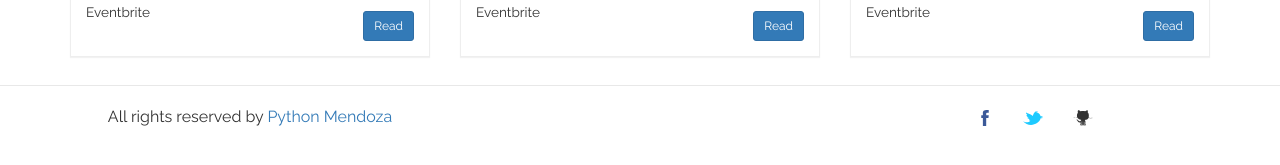
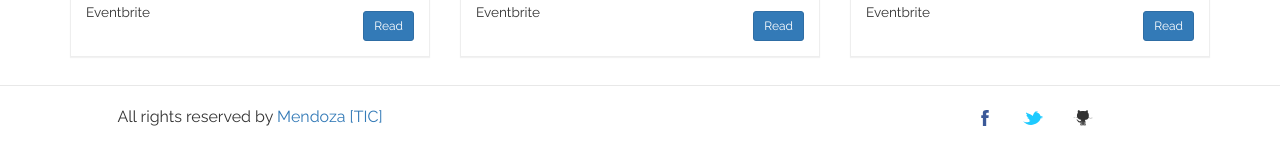
Before and after one commit to mdztic/mdztic.github.io, a Jekyll site: the page built from index.html, in a window 1280 px wide. Shown: the part 518-683 px from the top of the page. Built offline with Jekyll 4.4.1, drawn with Linux system fonts in a browser that asks for light colours; the list of posts is cut into pages by our own code.

Commit message:
change names

```diff
--- a/_config.yml
+++ b/_config.yml
@@ -7,14 +7,14 @@
 
 # Site settings
 title: Mendoza [TIC]
-email: pythonmendoza@gmail.com
+email: mdztic@gmail.com
 description: > # this means to ignore newlines until "baseurl:"
-   Mendoza Job[s] y Evento[s].
+   Mendoza [TIC] = Mendoza Job[s] + Evento[s]
 
 
 
-baseurl: "/mdzjobs.github.io" # the subpath of your site, e.g. /blog
-url: "http://mdzjobs.github.io" # the base hostname & protocol for your site
+baseurl: "/mdztic.github.io" # the subpath of your site, e.g. /blog
+url: "http://mdztic.github.io" # the base hostname & protocol for your site
 
 #sidebar
 default-image: "pythonar.png" # If there is no featured image in a post then this image will be showed. Also on all pages this image will be showed. Use a 500x250 image.
@@ -22,8 +22,8 @@ default-image: "pythonar.png" # If there is no featured image in a post then thi
 # #footer
 # built-by: webjeda | Python Mendoza
 copyright:
-   name: Python Mendoza
-   link: 'http://pythonmendoza.github.io'
+   name: Mendoza [TIC]
+   link: 'http://mdztic.github.io'
 
 # Build settings
 markdown: kramdown
@@ -38,9 +38,9 @@ paginate_path: /page:num/
 # disqus-shortname: webjeda-demo
 
 #social
-facebook: https://www.facebook.com/pythonmendoza/
-twitter: http://twitter.com/pythonmendoza
-github: http://github.com/pythonmendoza
+facebook: https://www.facebook.com/mdztic/
+twitter: http://twitter.com/mdztic
+github: http://github.com/mdztic
 
 #facebook like box
 # fb-app-id: 549480635219583
```
